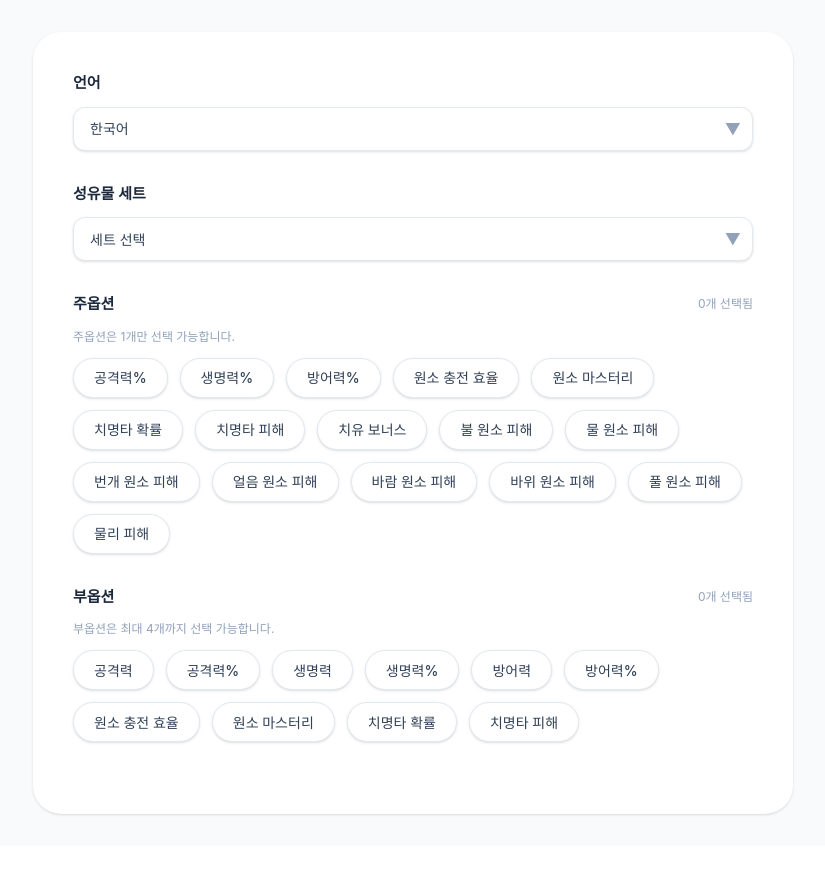
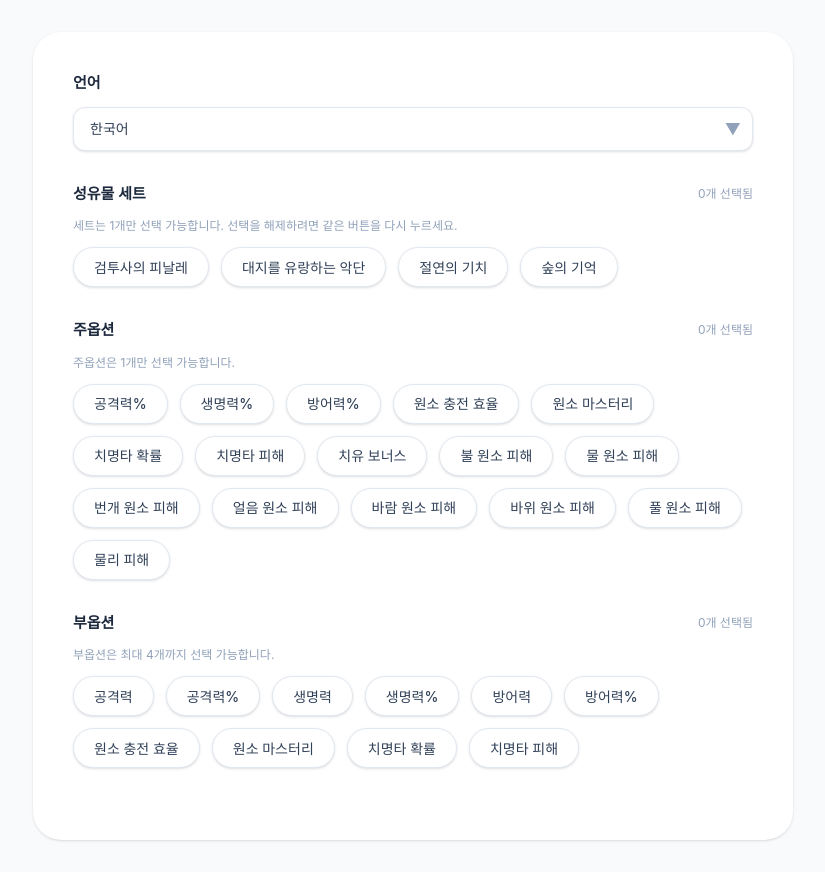
Before and after one commit to KimChungHo/GenshinArtifactRecommender, a React (Vite) app: page / in a window 1280 px wide. Shown: the whole page, without its empty margins (227-1052 px from the left). Before the commit the page ends 846 px from the top, so only its background shows below. Built offline with nearby package versions, Linux system fonts and the light colour scheme.

Commit message:
세트를 콤보박스에서 버튼식으로 교체

```diff
--- a/src/pages/artifact-recommender/ArtifactRecommenderPage.tsx
+++ b/src/pages/artifact-recommender/ArtifactRecommenderPage.tsx
@@ -168,6 +168,11 @@ export default function ArtifactRecommenderPage(): JSX.Element {
   // UI text strings that also need translation
   const uiText = {
     artifactSetLabel: { ko: "성유물 세트", en: "Artifact Set", ja: "聖遺物セット" },
+    artifactSetHelper: {
+      ko: "세트는 1개만 선택 가능합니다. 선택을 해제하려면 같은 버튼을 다시 누르세요.",
+      en: "Only one set may be selected. Click the selected one again to clear.",
+      ja: "セットは1つだけ選択できます。もう一度押すと解除できます。",
+    },
     mainOptionTitle: { ko: "주옵션", en: "Main stat", ja: "メインオプション" },
     mainOptionHelper: {
       ko: "주옵션은 1개만 선택 가능합니다.",
@@ -183,7 +188,12 @@ export default function ArtifactRecommenderPage(): JSX.Element {
     languageLabel: { ko: "언어", en: "Language", ja: "言語" },
   };
 
-  const [selectedArtifactSetKey, setSelectedArtifactSetKey] = React.useState<string>("none");
+  const artifactSetChipOptions: ChipOption[] = artifactSetOptions
+    .filter((option) => option.value !== "none")
+    .map((option) => ({ key: option.value, label: option.label }));
+
+
+  const [selectedArtifactSetKey, setSelectedArtifactSetKey] = React.useState<string | null>(null);
   const [selectedMainStatKeys, setSelectedMainStatKeys] = React.useState<OptionKey[]>([]);
   const [selectedSubStatKeys, setSelectedSubStatKeys] = React.useState<OptionKey[]>([]);
 
@@ -206,12 +216,20 @@ export default function ArtifactRecommenderPage(): JSX.Element {
             }}
           />
 
-          <LabeledSelect
-            label={uiText.artifactSetLabel[locale]}
-            value={selectedArtifactSetKey}
-            options={artifactSetOptions}
-            onChange={(nextValue) => {
-              setSelectedArtifactSetKey(nextValue);
+          {/* 세트 이름: 1개만 선택 */}
+          <ChipSelectSection
+            title={uiText.artifactSetLabel[locale]}
+            options={artifactSetChipOptions}
+            selectedKeys={selectedArtifactSetKey ? [selectedArtifactSetKey] : []}
+            maxSelected={1}
+            helperText={uiText.artifactSetHelper[locale]}
+            onChangeSelectedKeys={(nextSelectedKeys) => {
+              if (nextSelectedKeys.length <= 0) {
+                setSelectedArtifactSetKey(null);
+                return;
+              }
+
+              setSelectedArtifactSetKey(nextSelectedKeys[0] ?? null);
             }}
           />
 
```
